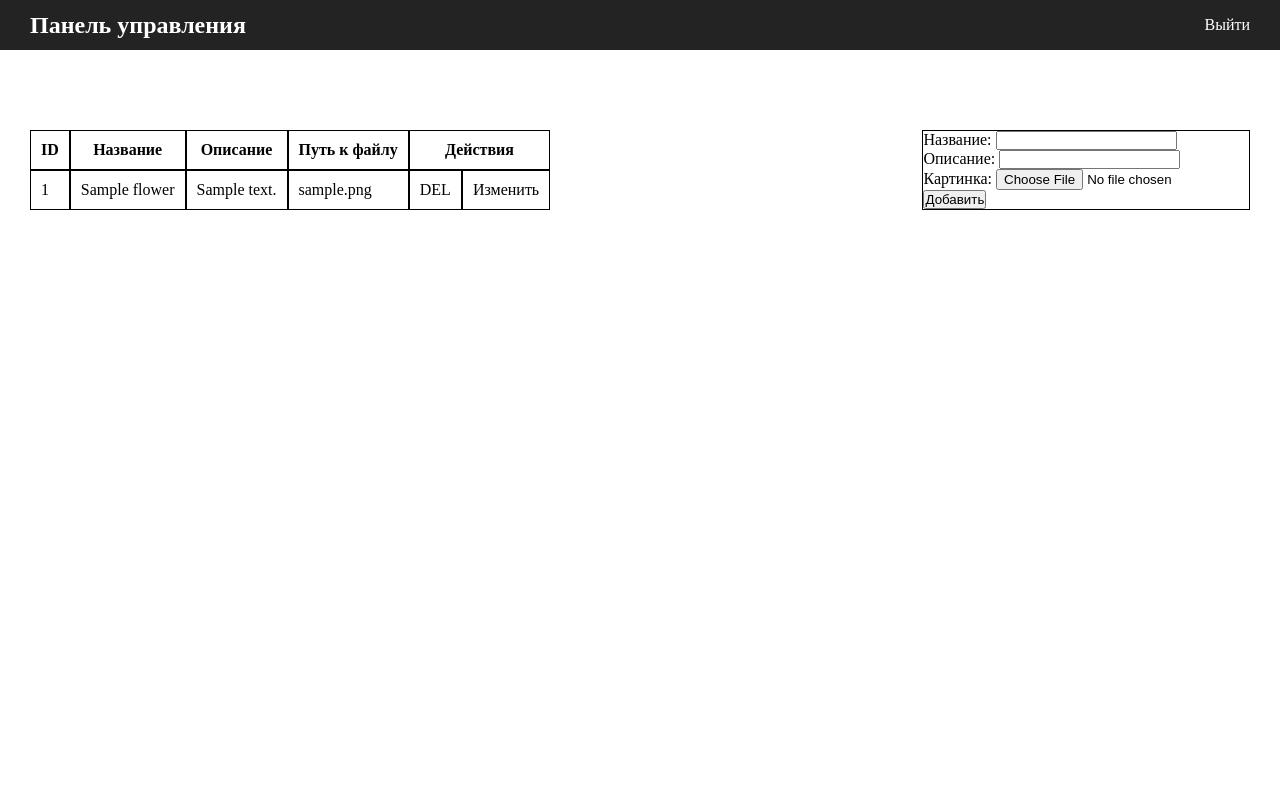
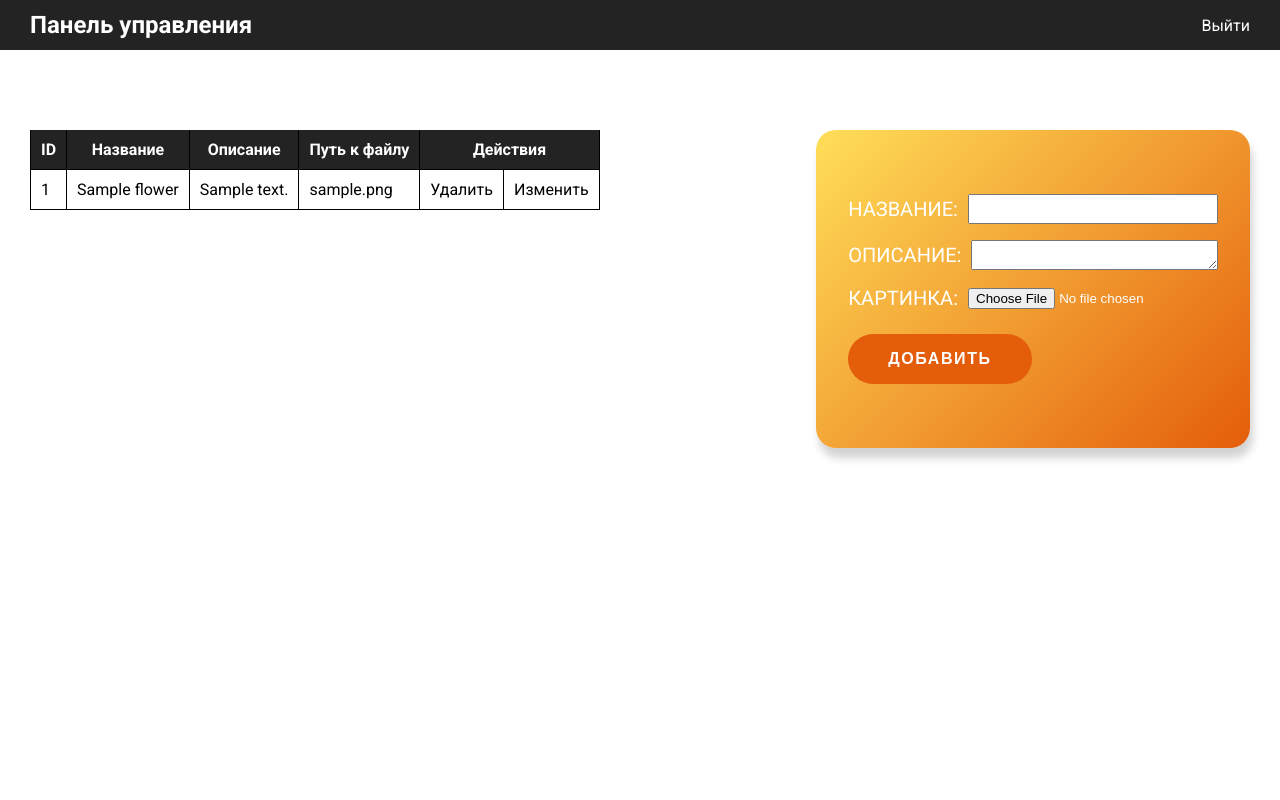
Before and after one commit to Batroff/flowers-webapp, a Flask app: page /admin in a window 1280 px wide. Run offline with Flask 2, Linux system fonts and the light colour scheme; a user stored in the database is signed in; tables that the repository leaves empty hold one stand-in row (values such as "Sample post").

Commit message:
- complete add, delete operations in admin panel; - add styles to admin page.

```diff
--- a/config.py
+++ b/config.py
@@ -1,11 +1,7 @@
-import os
-
 from decouple import config
 
 
 class Config(object):
-    ROOT_FOLDER = os.path.abspath(os.path.join(os.path.pardir, __file__))
-
     SECRET_KEY = config('SECRET_KEY')
 
     # database
@@ -20,7 +16,7 @@ class Config(object):
     SQLALCHEMY_ECHO = False
     SQLALCHEMY_TRACK_MODIFICATIONS = False
 
-    UPLOAD_FOLDER = f'{ROOT_FOLDER}/front/public/images'
+    UPLOAD_FOLDER = 'front/public/images'
 
 
 class ProductionConfig(Config):
--- a/flaskr/__init__.py
+++ b/flaskr/__init__.py
@@ -14,7 +14,6 @@ api_blueprint = Blueprint('api_blueprint',
                           __name__,
                           url_prefix='/api')
 
-UPLOAD_FOLDER = '/front/public/images'
 
 db = SQLAlchemy()
 login_manager = LoginManager()
@@ -44,7 +43,6 @@ def register_blueprints(app):
 def create_app(config):
     app = Flask(__name__)
     app.config.from_object(config)
-    app.config['UPLOAD_FOLDER'] = UPLOAD_FOLDER
 
     register_blueprints(app)
     register_extensions(app)
--- a/flaskr/routes.py
+++ b/flaskr/routes.py
@@ -41,28 +41,33 @@ def logout():
 @login_required
 def admin():
     existing_flowers = select_flowers()
-    print(f'form {request.form}; files {request.files}')
 
     if request.method == 'POST' and 'action' in request.form:
         action = request.form['action']
 
         if action == 'delete' and allowed_to_delete(item_id=request.form['id']):
             delete_flower(item_id=request.form['id'])
+
+            filepath = get_download_path(filename=request.form['image'])
+            if os.path.exists(filepath):
+                os.remove(filepath)
+
             flash('Товар успешно удалён!')
             return redirect(url_for('base_blueprint.admin'))
 
+        image_prefix = 'about-item-image-'
         data = {
             'title': request.form['title'],
             'description': request.form['description'],
-            'image': request.files['image'].filename,
+            'image': f'{image_prefix}{request.files["image"].filename}',
             'existing_flowers': existing_flowers
         }
 
         if action == 'add' and allowed_to_add(data=data):
-            print(f'dir {current_app.config["UPLOAD_FOLDER"]}')
-            # file = request.files['image']
-            # filename = secure_filename(file.filename)
-            # file.save(os.path.join(current_app.config['UPLOAD_FOLDER'], filename))
+            file = request.files['image']
+            filename = f'{image_prefix}{secure_filename(file.filename)}'
+            filepath = get_download_path(filename=filename)
+            file.save(filepath)
 
             add_flower(data)
 
@@ -75,6 +80,13 @@ def admin():
             return redirect(url_for('base_blueprint.admin'))
 
     return render_template('admin.html', items=existing_flowers)
+
+
+def get_download_path(filename):
+    # path for ./front/public/images/
+    root_path = os.path.dirname(current_app.instance_path)
+    upload_path = os.path.normpath(os.path.join(root_path, current_app.config['UPLOAD_FOLDER'], filename))
+    return upload_path
 
 
 def allowed_to_add(data):
@@ -111,4 +123,4 @@ def allowed_to_delete(item_id):
 
 def allowed_file(filename):
     return '.' in filename and \
-        filename.rsplit('.', 1)[1].lower() in ALLOWED_EXTENSIONS
+           filename.rsplit('.', 1)[1].lower() in ALLOWED_EXTENSIONS
--- a/flaskr/static/assets/admin.js
+++ b/flaskr/static/assets/admin.js
@@ -6,7 +6,11 @@ window.addEventListener('DOMContentLoaded', () => {
 function tableHandler(e) {
     console.log(e)
     if (e.target.hasAttribute('data-delete')) {
-        const item_id = e.target.getAttribute('data-delete')
+        const item = e.target.parentElement
+        const item_id = item.getAttribute('data-id')
+        const item_title = item.querySelector('[data-title]').textContent
+        const item_description = item.querySelector('[data-description]').textContent
+        const item_image = item.querySelector('[data-image]').textContent
         const xhr = new XMLHttpRequest()
 
         xhr.open('POST', '/admin', true)
@@ -16,6 +20,7 @@ function tableHandler(e) {
         })
 
         xhr.setRequestHeader('Content-Type', 'application/x-www-form-urlencoded')
-        xhr.send(`id=${item_id}&action=delete`)
+        xhr.send(`id=${item_id}&title=${item_title}&description=${item_description}&` +
+                `image=${item_image}&action=delete`)
     }
 }
--- a/flaskr/static/assets/styles.css
+++ b/flaskr/static/assets/styles.css
@@ -1,9 +1,15 @@
+@import url('https://fonts.googleapis.com/css2?family=Roboto:wght@300;400;700&display=swap');
+
 * {
     box-sizing: border-box;
     margin: 0;
     padding: 0;
     text-decoration: none;
     list-style: none;
+}
+
+body {
+    font-family: 'Roboto', sans-serif;
 }
 
 .wrapper {
@@ -16,8 +22,26 @@ td, tr, th, table {
 }
 
 td, th {
-    border: 1px solid black;
     padding: 10px;
+}
+
+td, th {
+    border-left: 1px solid #000;
+    border-bottom: 1px solid #000;
+}
+
+td:last-child, th:last-child {
+    border-right: 1px solid #000;
+}
+
+
+th {
+    background: #232323;
+    color: #fff;
+}
+
+td[data-delete]:hover {
+    cursor: pointer;
 }
 
 a {
@@ -51,8 +75,6 @@ a {
     gap: 30px;
 }
 
-
-
 .panel > .params {
     display: flex;
     flex-flow: column nowrap;
@@ -60,9 +82,58 @@ a {
     align-items: center;
 }
 
+.panel form {
+    padding: 4rem 2rem;
+    background: linear-gradient(135deg, #ffde59, #e45d0b);
+    border-radius: 20px;
+    box-shadow: 3px 10px 8px #d3d3d3;
+    color: #ffffff;
+}
+
+.params-item label {
+    margin-right: 10px;
+    font-size: 1.25rem;
+    text-transform: uppercase;
+}
+
+.params-item input, textarea {
+    max-width: 250px;
+    width: 100%;
+    height: 30px;
+}
+
+.params-item input[type=file] {
+    height: auto;
+}
+
+.params-item {
+    display: flex;
+    flex-flow: row nowrap;
+    justify-content: space-between;
+    align-items: center;
+
+    margin-bottom: 1rem;
+}
+
+.params-item:last-of-type {
+    margin-bottom: 1.5rem;
+}
+
+.panel button {
+    appearance: none;
+    border: none;
+    background: #e45d0b;
+    color: #fff;
+    padding: 1rem 2.5rem;
+    border-radius: 999px;
+    font-size: 1rem;
+    font-weight: 700;
+    letter-spacing: .1em;
+    text-transform: uppercase;
+}
+
 .form-item {
     display: none;
-    border: 1px solid #000;
 }
 
 #form-add {
@@ -79,3 +150,7 @@ a {
     border-radius: 10px;
     box-sizing: border-box;
 }
+
+a:hover, input[type="file"], button:hover {
+   cursor: pointer;
+}
--- a/flaskr/templates/admin.html
+++ b/flaskr/templates/admin.html
@@ -25,11 +25,11 @@
         <tbody>
         {% for item in items %}
           <tr data-id="{{ item.id }}">
-            <td>{{ item.id }}</td>
-            <td>{{ item.title }}</td>
-            <td>{{ item.description }}</td>
-            <td>{{ item.image }}</td>
-            <td data-delete="{{ item.id }}">DEL</td>
+            <td data-id>{{ item.id }}</td>
+            <td data-title>{{ item.title }}</td>
+            <td data-description>{{ item.description }}</td>
+            <td data-image>{{ item.image }}</td>
+            <td data-delete>Удалить</td>
             <td>Изменить</td>
           </tr>
         {% endfor %}
@@ -53,7 +53,7 @@
 
           <div class="params-item">
             <label for="form-edit-description">Описание:</label>
-            <input type="text" name="description" id="form-edit-description">
+            <textarea type="text" name="description" id="form-edit-description"></textarea>
           </div>
 
           <div class="params-item">
@@ -74,7 +74,7 @@
 
           <div class="params-item">
             <label for="form-add-description">Описание:</label>
-            <input type="text" name="description" id="form-add-description">
+            <textarea type="text" name="description" id="form-add-description"></textarea>
           </div>
 
           <div class="params-item">
--- a/front/src/components/about/about-item.js
+++ b/front/src/components/about/about-item.js
@@ -2,7 +2,7 @@ import styles from './about-item.module.css'
 
 
 export default function AboutItem(props) {
-  const {title, paragraph, imageSrc, imageAlt} = props
+  const {title, description, imageSrc, imageAlt} = props
 
   return (
     <div className={styles.item}>
@@ -11,7 +11,7 @@ export default function AboutItem(props) {
              alt={ imageAlt }/>
       </div>
       <p className={styles.title}>{ title }</p>
-      <p className={styles.paragraph}> { paragraph }</p>
+      <p className={styles.description}> { description }</p>
     </div>
   )
 }
--- a/front/src/components/about/about-item.module.css
+++ b/front/src/components/about/about-item.module.css
@@ -48,7 +48,7 @@
     }
 }
 
-.paragraph {
+.description {
     font-size: .875rem;
     line-height: 1.143em;
     font-weight: 300;
@@ -57,7 +57,7 @@
 }
 
 @media only screen and (min-width: 480px) {
-    .paragraph {
+    .description {
         font-size: 1.125rem;
     }
 }
--- a/front/src/index.js
+++ b/front/src/index.js
@@ -14,4 +14,4 @@ ReactDOM.render(
 // If you want to start measuring performance in your app, pass a function
 // to log results (for example: reportWebVitals(console.log))
 // or send to an analytics endpoint. Learn more: https://bit.ly/CRA-vitals
-reportWebVitals();
+reportWebVitals(console.log);
```
Also changed, not shown: front/src/components/about/about.js (+4 -43 lines).
